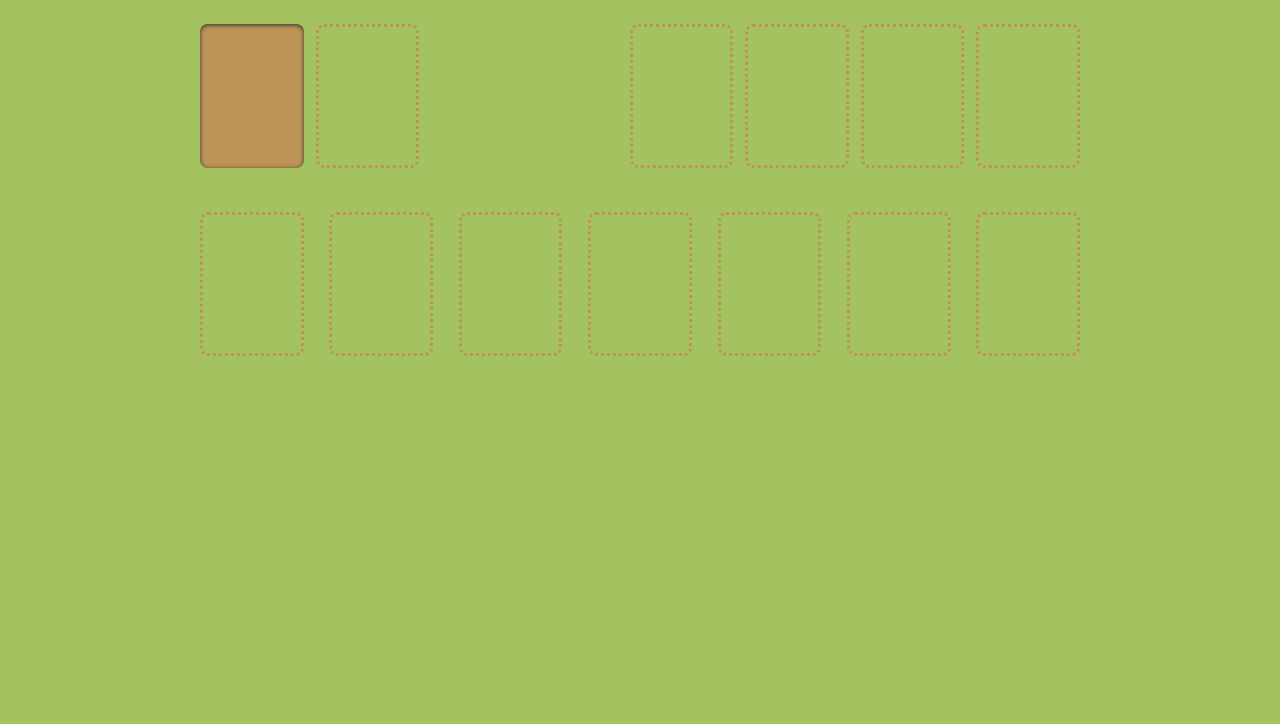
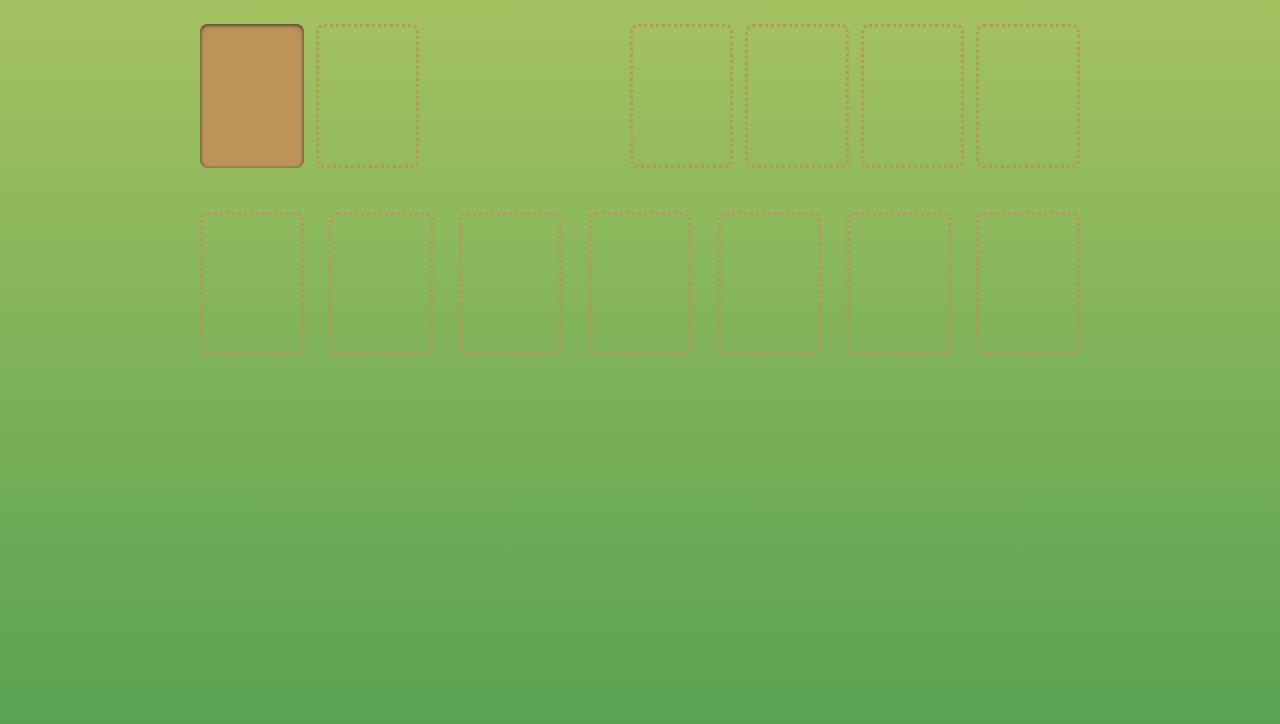
Before and after one commit to renatomartins/klondike, a website: page src/html/index.html in a window 1280 px wide. Drawn offline with nearby package versions, Linux system fonts and the light colour scheme; files that its build step writes are made by us from their sources.

Commit message:
background gradient

```diff
--- a/src/less/layout.less
+++ b/src/less/layout.less
@@ -1,4 +1,5 @@
 html {
+  height: 100%;
   box-sizing: border-box;
 }
 
@@ -11,6 +12,7 @@ html {
 body {
   margin: 3vh 3vw;
   background-color: @color5;
+  background-image: linear-gradient(@color5, @color6);
   color: @black;
   -webkit-touch-callout: none;
   -webkit-user-select: none;
--- a/src/less/variables.less
+++ b/src/less/variables.less
@@ -22,6 +22,7 @@
 @color3: @base0A;
 @color4: @base0F;
 @color5: @base0B;
+@color6: @base0C;
 
 @red:   @base08;
 @black: @base00;
```
